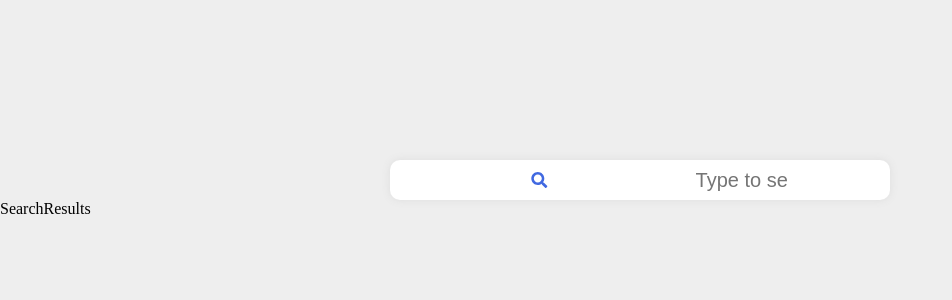
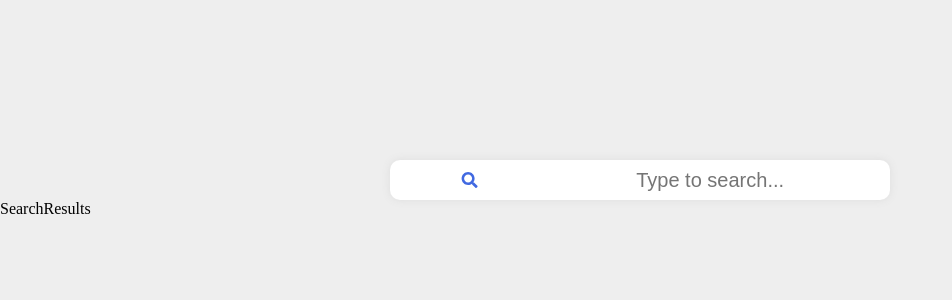
Before and after one commit to pranay2508/React-api, a React (Vite) app in the folder react-api/: page / in a window 1280 px wide. Shown: the top 300 px of the page, without its empty margins (0-952 px from the left). Built offline with nearby package versions, Linux system fonts and the light colour scheme.

Commit message:
api call

```diff
--- a/react-api/src/components/SearchBar.css
+++ b/react-api/src/components/SearchBar.css
@@ -3,7 +3,7 @@
     width:500px;
     border-radius:10px;
     height:2.5rem;
-    padding-right: 100px;
+    padding:0 15px;
     box-shadow: 0px 0px 8px #ddd;
     display:flex;
     align-items: center;
@@ -14,8 +14,8 @@ input{
     border:none;
     height:100%;
     font-size:1.25rem;
-    width: 100%;
-    margin-left:5px
+    width: 500%;
+    margin-left:100px
 }
 
 input:focus{
--- a/react-api/src/components/SearchBar.jsx
+++ b/react-api/src/components/SearchBar.jsx
@@ -1,13 +1,32 @@
 // import React from 'react'
-import {FaSearch} from "react-icons/fa";
+import { useState } from "react";
+import { FaSearch } from "react-icons/fa";
 import "./SearchBar.css";
 export const SearchBar = () => {
+  const [input, setInput] = useState("");
+  const fetchData = (value) => {
+    fetch("https://jsonplaceholder.typicode.com/users")
+      .then((response) => response.json())
+      .then((json) => {
+        const results = json.filter((user) => {
+          return value && user &&  user.name.toLowercase().includes(value)
+        })
+        console.log(results)
+      });
+  };
+
+  const handleChange = (value) => {
+    setInput(value);
+    fetchData(value);
+  };
   return (
     <div className="input-wrapper">
-    <FaSearch id="search-icon"/>
-    <input placeholder="Type to search..."/>
-
-
+      <FaSearch id="search-icon" />
+      <input
+        placeholder="Type to search..."
+        value={input}
+        onChange={(e) => handleChange(e.target.value)}
+      />
     </div>
-  )
-}
+  );
+};
```
